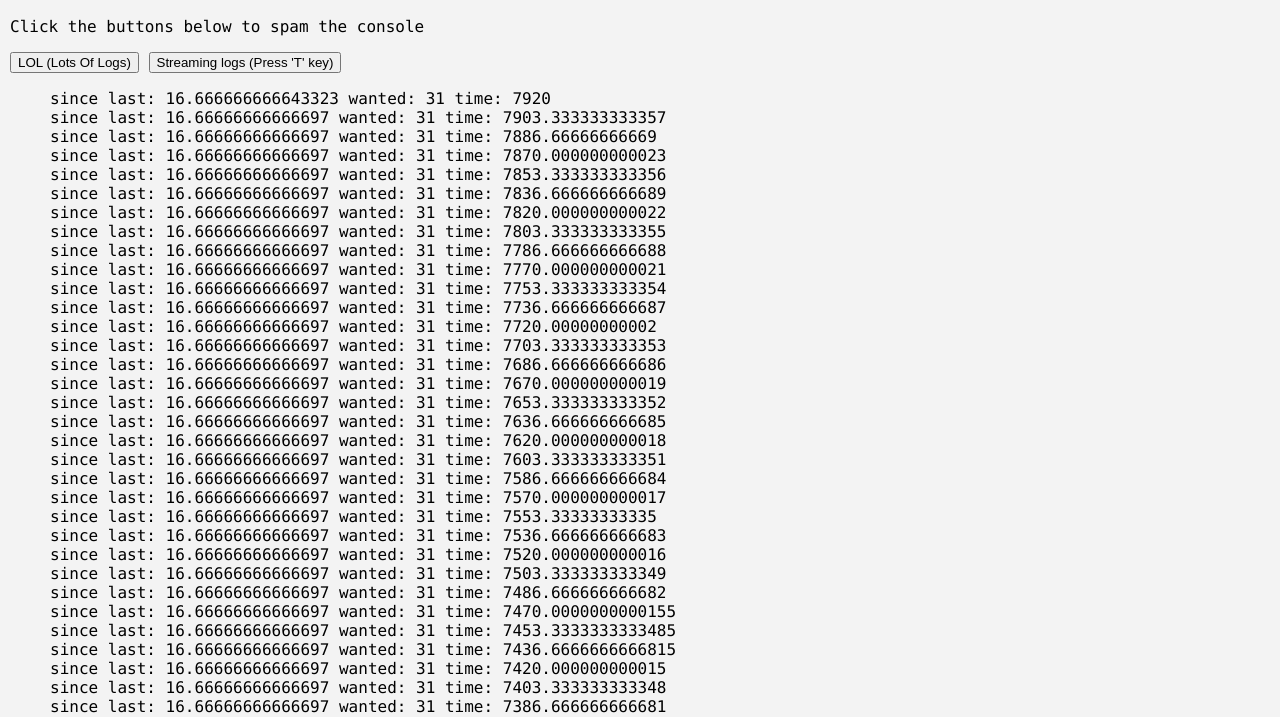
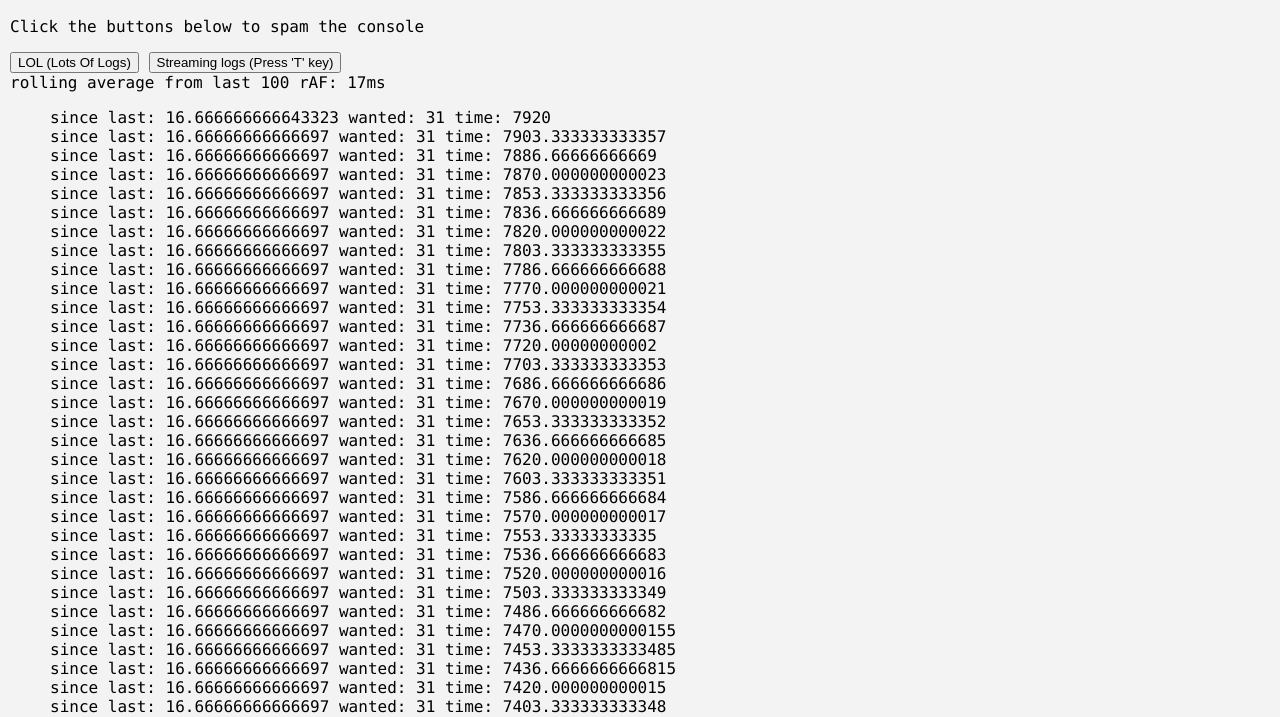
Before and after one commit to bgrins/devtools-demos, a website: page console/stress.html in a window 1280 px wide. Both pictures are taken after a click on the button "Streaming logs (Press 'T' key)". Shown: the part 80-797 px from the top of the page. Drawn offline with Linux system fonts and the light colour scheme.

Commit message:
add rolling average to streaming logs test

```diff
--- a/console/stress.html
+++ b/console/stress.html
@@ -6,6 +6,7 @@
   <button id="do-logs">LOL (Lots Of Logs)</button>
   <button id="stream-logs">Streaming logs (Press 'T' key)</button>
 
+  <div id="streaming-info"></div>
   <ol id="logs"></ol>
 
   <style type="text/css">body { min-height: 2000px; }</style>
@@ -54,28 +55,32 @@
 
 
   var print = false;
+  var last = 0;
   document.querySelector("#stream-logs").onclick = function() {
     print = !print;
+    last = now();
   }
+  var streamingInfo = document.getElementById("streaming-info");
+  var logs = document.getElementById("logs");
+  var avgRAF = 0;
 
   function now() { return performance.now(); }
 
   function test(fps) {
       var interval = Math.floor(1000/fps);
-      var last = 0;
       function cb() {
         if (print) {
           var start = now();
           var since = start - last;
-
+          if (!avgRAF) { avgRAF = since; }
+          else { avgRAF = avgRAF * .99 + since * .01; }
           var s = "since last: " + since +
               " wanted: " + interval + " time: " + start;
-          if (print) {
-              var elem = document.getElementById("logs");
-              elem.innerHTML =
-                  s + "<br>" + elem.innerHTML.substring(0, 10000);
-          }
+          logs.innerHTML =
+              s + "<br>" + logs.innerHTML.substring(0, 10000);
           console.log(s);
+          streamingInfo.textContent = "rolling average from last 100 rAF: " +
+            Math.round(avgRAF) + "ms";
           last = start;
         }
         requestAnimationFrame(cb);
```
